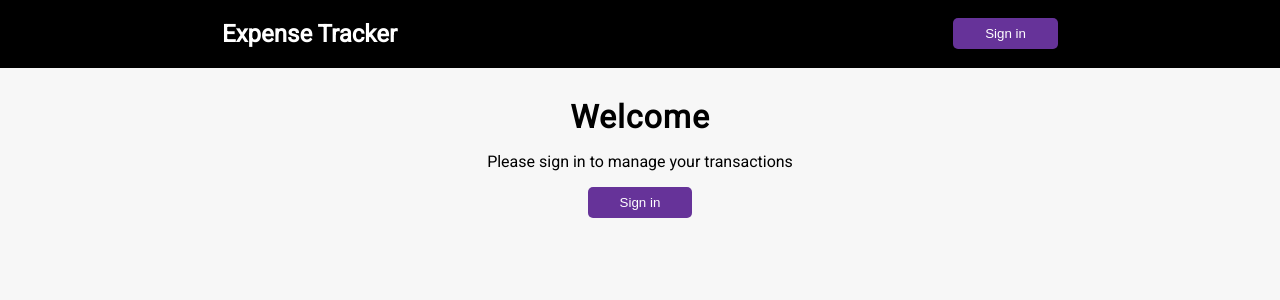
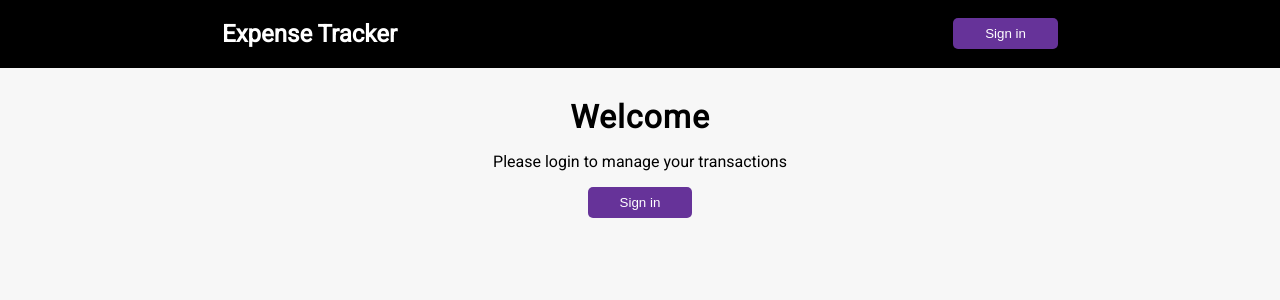
Before and after one commit to yeldynov/expense-tracker, a Next.js app: page / in a window 1280 px wide. Shown: the top 300 px of the page. Built offline with nearby package versions, Linux system fonts and the light colour scheme; no server answers.

Commit message:
to trigger deployment

```diff
--- a/components/Guest.tsx
+++ b/components/Guest.tsx
@@ -4,7 +4,7 @@ const Guest = () => {
   return (
     <div className='guest'>
       <h1>Welcome</h1>
-      <p>Please sign in to manage your transactions</p>
+      <p>Please login to manage your transactions</p>
       <SignInButton />
     </div>
   )
```
